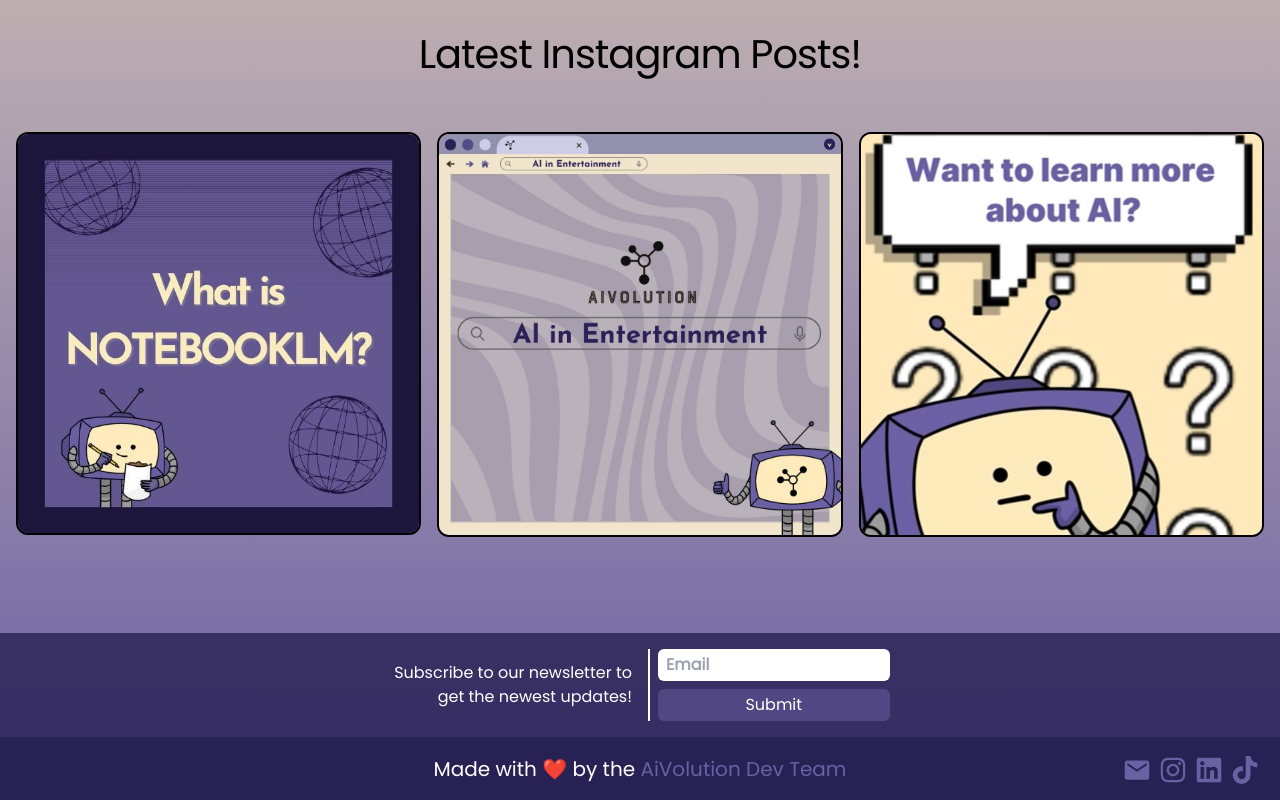
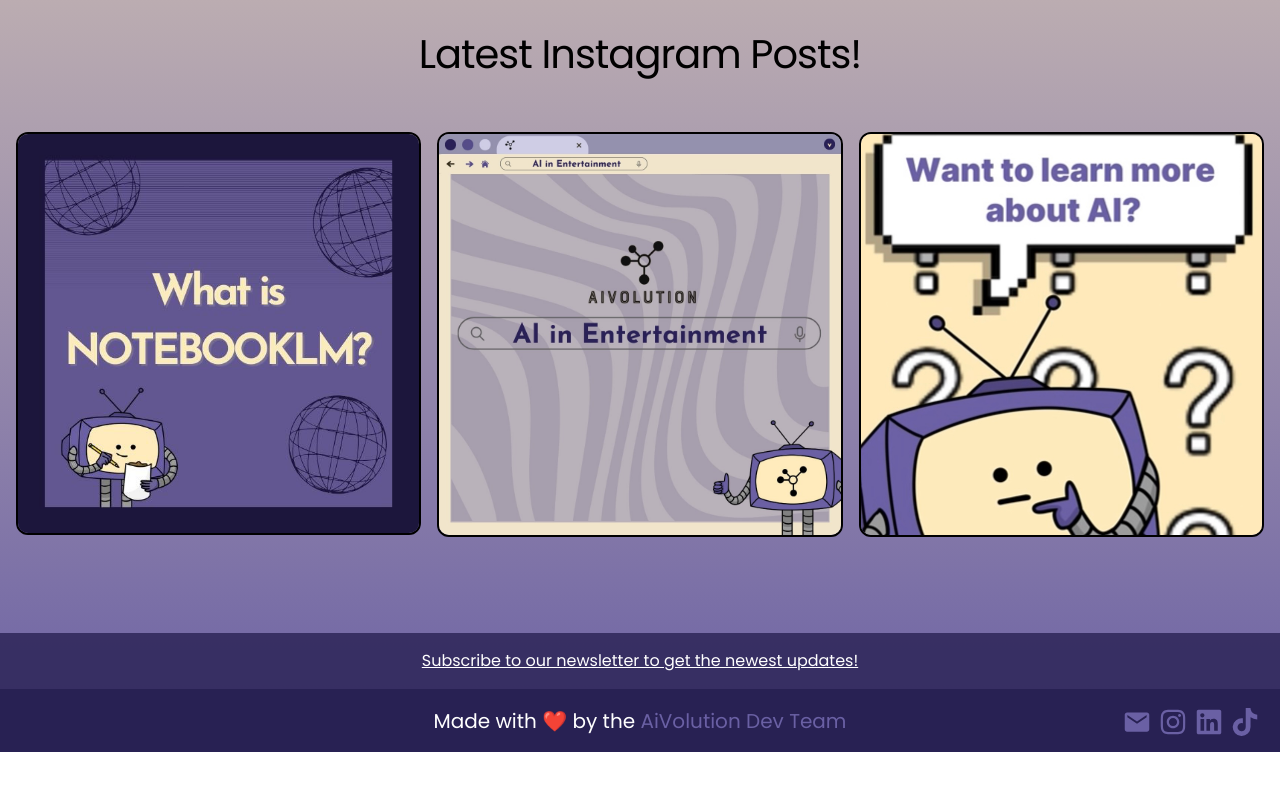
Before and after one commit to aivolution-gta/website, a Next.js app: page /updates in a window 1280 px wide. Shown: the part 625-1425 px from the top of the page. After the commit the page ends 1377 px from the top, so only its background shows below. Built offline with nearby package versions, Linux system fonts and the light colour scheme.

Commit message:
Change database-reliant services to Typeform

```diff
--- a/components/footer.tsx
+++ b/components/footer.tsx
@@ -38,9 +38,9 @@
     return(
         <div className="mt-20 text-white bottom-0 w-screen">
             <div className="bg-dark-purple/80 p-4 flex justify-center xs:py-6">
-                <div className="w-full">
-                    <form onSubmit={handleEmailSubmit} className="flex w-full justify-center">
-                        <div className="w-1/5 xs:w-1/2 sm:w-1/2 mx-2 text-right flex flex-col justify-center text-pretty">Subscribe to our newsletter to get the newest updates!</div>
+                <div className="w-full flex justify-center text-center">
+                    <div className="w-1/2 xs:w-1/2 sm:w-1/2 mx-2 flex flex-col justify-center text-center"><a href="https://03t6nasryb0.typeform.com/to/CHm4Dnun" className="underline text-white hover:text-beige transition-all" target="_blank">Subscribe to our newsletter to get the newest updates!</a></div>
+                    {/* <form onSubmit={handleEmailSubmit} className="flex w-full justify-center">
                         <div className="w-1/5 xs:w-1/2 sm:w-1/2 border-l-2 mx-2 px-2 flex flex-col justify-evenly">
                             <input
                                 type="email"
@@ -51,7 +51,7 @@
                             />
                             <button type="submit" disabled={emailInProgress || !emailIsValid} className={`w-full rounded-md border-mid-purple bg-light-purple ${emailInProgress || !emailIsValid ? "bg-light-purple/50 hover:cursor-not-allowed" : "hover:bg-mid-purple"} transition duration-200 leading-loose`}>Submit</button>
                         </div>
-                    </form>
+                    </form> */}
                 </div>
             </div>
             <div className="bg-dark-purple p-4 flex justify-center xs:py-6">
--- a/components/navbar.tsx
+++ b/components/navbar.tsx
@@ -51,7 +51,8 @@
                 )}
                 <Link
                         key={"3"}
-                        href={"/register"}
+                        href={"https://03t6nasryb0.typeform.com/to/EbPVOI9p"}
+                        target="_blank"
                         className="hover:bg-white/75 bg-mid-purple text-white mx-4 px-4 py-4 my-auto transition-all rounded-lg hover:text-mid-purple duration-300"
                 >
                     Register
@@ -66,7 +67,7 @@
                         {links.map(({name, link, id}) =>
                             <Link key={id} href={link} className={`w-full h-full pr-6 py-2 hover:bg-[#AAAAAA] ${ id == '0' ? 'hover:rounded-t-md' : (id == (links.length - 1).toString() ? "hover:rounded-b-md" : "") }`}>{name}</Link>
                         )}
-                        <Link key={"register"} href={"/register"} className={`w-full h-full pr-6 py-2 hover:bg-[#AAAAAA]`}>Register</Link>
+                        <Link key={"3"} href={"https://03t6nasryb0.typeform.com/to/EbPVOI9p"} target="_blank" className={`w-full h-full pr-6 py-2 hover:bg-[#AAAAAA]`}>Register</Link>
                     </div>
                 }
 
--- a/pages/register.tsx
+++ /dev/null
@@ -1,15 +0,0 @@
-import React from "react";
-import { Reveal } from "@/components/reveal";
-import RegistrationForm from "@/components/register/registration-form";
-import Link from "next/link";
-
-export default function Register() {
-    return (
-        <div className="w-screen flex flex-col min-h-screen">
-            <Reveal>
-                <h1 className="flex justify-center place-center my-2 xs:text-[3em] sm:text-[3em]">Register</h1>
-                <RegistrationForm />
-            </Reveal>
-        </div>
-    )
-}
--- a/pages/sign-in.tsx
+++ /dev/null
@@ -1,28 +0,0 @@
-import React from "react";
-import { Reveal } from "@/components/reveal";
-import LogInForm from "@/components/register/sign-in-form";
-import Link from "next/link";
-
-export default function SignIn() {
-    return (
-        <div className="w-screen flex flex-col min-h-screen">
-            {/* <Reveal>
-                <h1 className="flex justify-center place-center my-2 xs:text-[3em] sm:text-[3em]">Sign In</h1>
-                <LogInForm />
-                <div className="flex justify-center">
-                        <Link
-                            className="mt-[30px] mb-[20px]w-1/2 xs:text-[1em] text-black rounded-lg text-xl hover:text-white transition-all ease-in-out duration-500"
-                            href={"/register"}
-                        >
-                            Dont have an account yet? Register now!
-                        </Link>
-                    </div>
-            </Reveal> */}
-            <Reveal>
-                <div className="flex w-full justify-center place-items-center">
-                    <h2>At the moment, our sign-in is under maintenance. Feel free to register and visit the other pages of the website!</h2>
-                </div>
-            </Reveal>
-        </div>
-    )
-}
```
